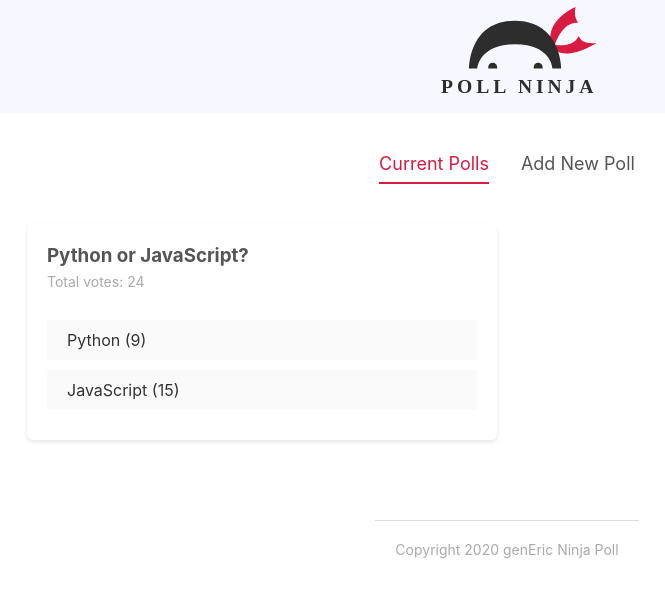
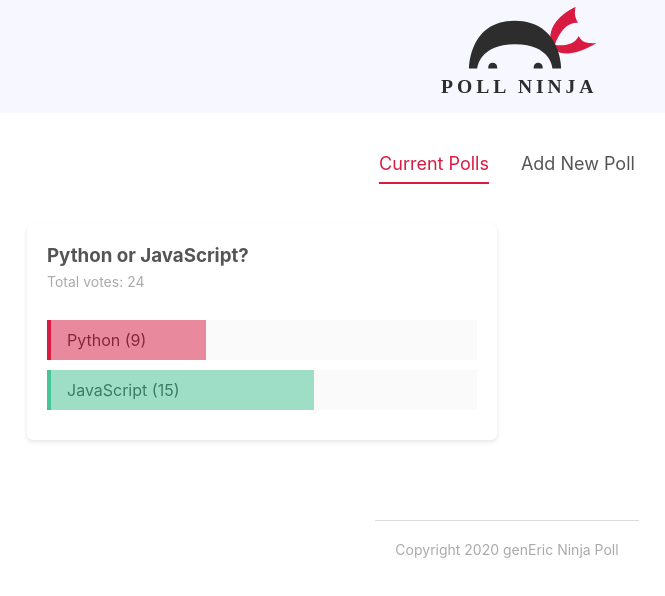
Before and after one commit to RHaddlesey/SvelteTutorials, a Svelte app in the folder ninjapolls/: page / in a window 1280 px wide. Shown: the top 596 px of the page, without its empty margins (133-798 px from the left). Built offline with nearby package versions, Linux system fonts and the light colour scheme.

Commit message:
reactive poll values as percent

```diff
--- a/ninjapolls/src/App.svelte
+++ b/ninjapolls/src/App.svelte
@@ -33,7 +33,7 @@
 
   const handleVote = (e) => {
     const { id, option } = e.detail;
-    console.log(e.detail);
+    // console.log(e.detail);
 
     let copiedPolls = [...polls];
     let upvotedPoll = copiedPolls.find((poll) => poll.id == id);
--- a/ninjapolls/src/components/PollDetails.svelte
+++ b/ninjapolls/src/components/PollDetails.svelte
@@ -7,6 +7,8 @@
 
   //  reactive value
   $: totalVotes = poll.votesA + poll.votesB;
+  $: percentA = Math.floor(100 / totalVotes * poll.votesA)
+  $: percentB = Math.floor(100 / totalVotes * poll.votesB)
 
   // handeling votes
   const handleVote = (option, id) => {
@@ -38,6 +40,19 @@
     display: inline-block;
     padding: 10px 20px;
   }
+  .percent{
+    height: 100%;
+    position: absolute;
+    box-sizing: border-box;
+  }
+  .percent-a{
+    background: rgba(217,27,66,0.5);
+    border-left: 4px solid #d91b42;
+  }
+  .percent-b{
+    background: rgba(69,196,150,0.5);
+    border-left: 4px solid #45c496;
+  }
 </style>
 
 <Card>
@@ -45,11 +60,11 @@
     <h3>{poll.question}</h3>
     <p>Total votes: {totalVotes}</p>
     <div class="answer" on:click={() => handleVote('a', poll.id)}>
-      <div class="percent percent-a" />
+      <div class="percent percent-a" style="width: {percentA}%"/>
       <span>{poll.answerA} ({poll.votesA})</span>
     </div>
     <div class="answer" on:click={() => handleVote('b', poll.id)}>
-      <div class="percent percent-b" />
+      <div class="percent percent-b" style="width: {percentB}%"/>
       <span>{poll.answerB} ({poll.votesB})</span>
     </div>
   </div>
--- a/ninjapolls/src/main.js
+++ b/ninjapolls/src/main.js
@@ -1,10 +1,7 @@
-import App from './App.svelte';
+import App from "./App.svelte";
 
 const app = new App({
-	target: document.body,
-	props: {
-		name: 'world'
-	}
+  target: document.body,
 });
 
 export default app;
```
